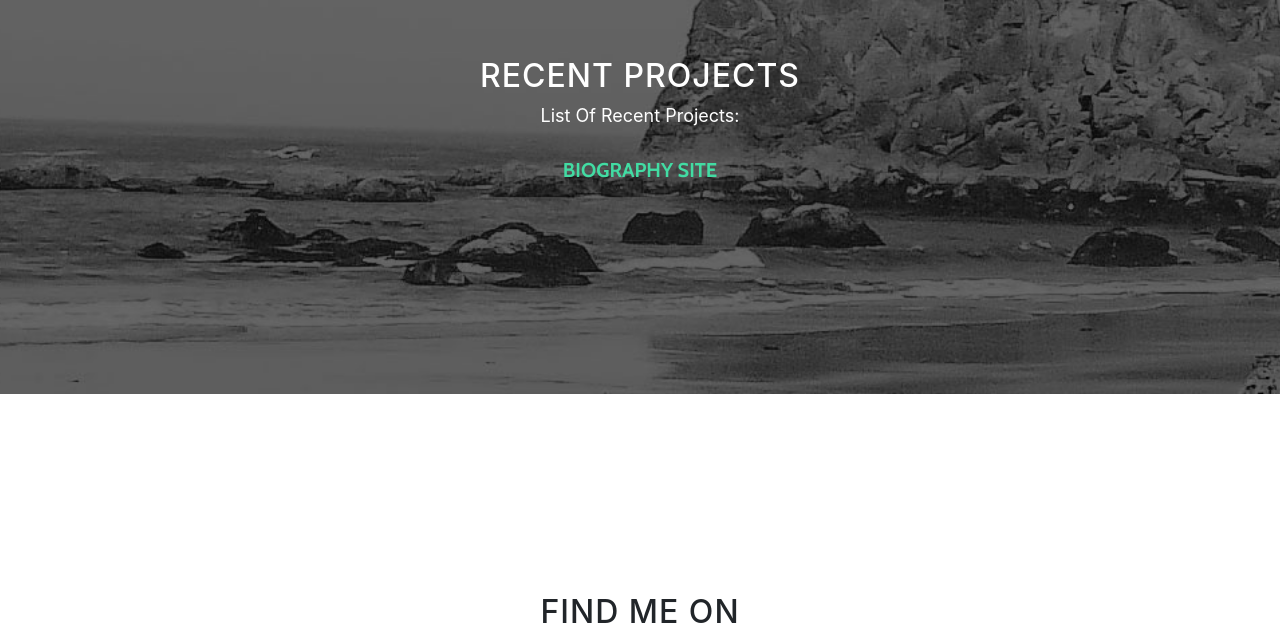
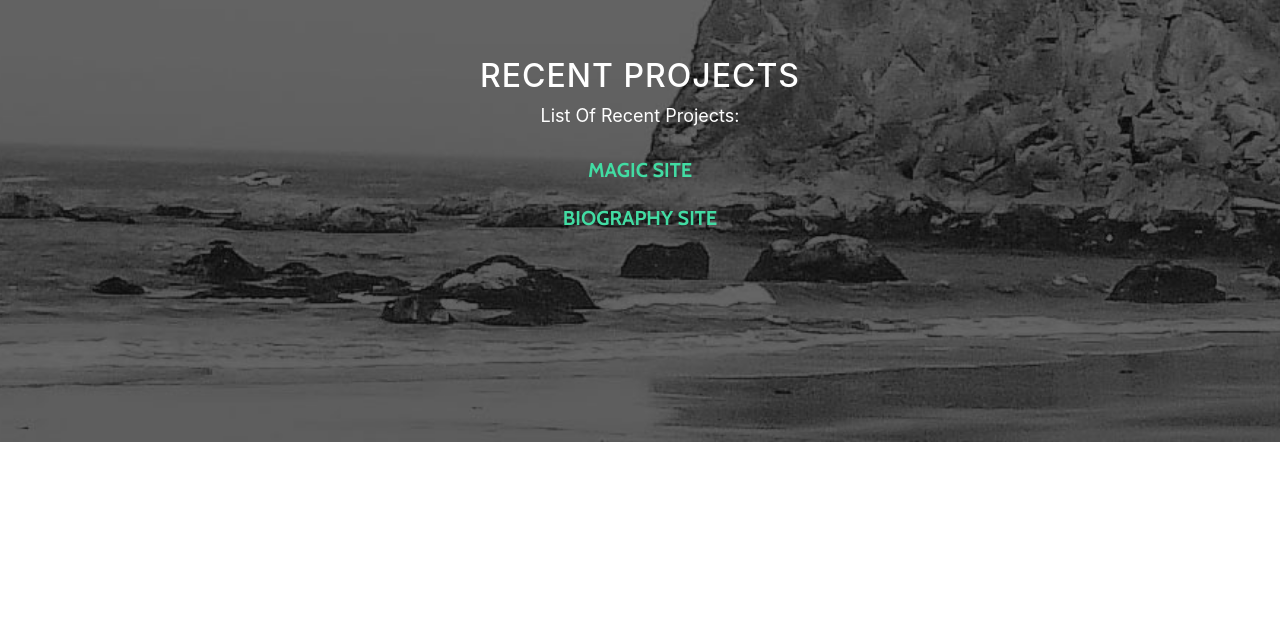
Before and after one commit to KylePapa/KylePapa.github.io, a website with bundled scripts: page index.html in a window 1280 px wide. Shown: the part 1516-2151 px from the top of the page. Built offline with nearby package versions, Linux system fonts and the light colour scheme.

Commit message:
patch 1.1
Added MTG Project

```diff
--- a/index.html
+++ b/index.html
@@ -87,6 +87,7 @@
         <div class="col-lg-8 mx-auto">
           <h2>Recent Projects</h2>
           <p>List Of Recent Projects:</p>
+          <a href="https://kylepapachristophorou.github.io/WizardsAssembly/" class="btn btn-default btn-lg col-lg-12">Magic Site</a>
           <a href="http://kyle.hol.es/Site/index.html" class="btn btn-default btn-lg col-lg-12">Biography Site</a>
         </div>
       </div>
```
